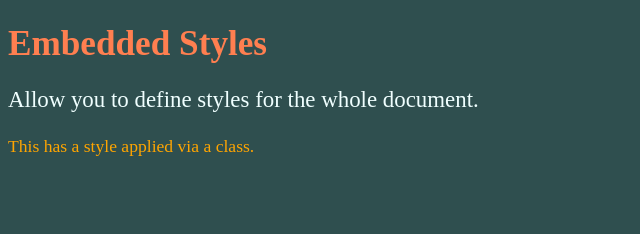
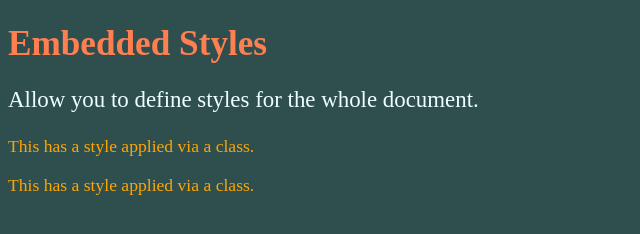
Before and after one commit to sanjoy-deb/devops, a plain HTML site: page index.html in a window 1280 px wide. Shown: the whole page, without its empty margins (0-640 px from the left). Drawn offline with Linux system fonts and the light colour scheme.

Commit message:
Update index.html

```diff
--- a/index.html
+++ b/index.html
@@ -23,5 +23,6 @@
         <h1>Embedded Styles</h1>
         <p id="intro">Allow you to define styles for the whole document.</p>
         <p class="colorful">This has a style applied via a class.</p>
+        <p class="colorful">This has a style applied via a class.</p>
     </body>
 </html>
```
